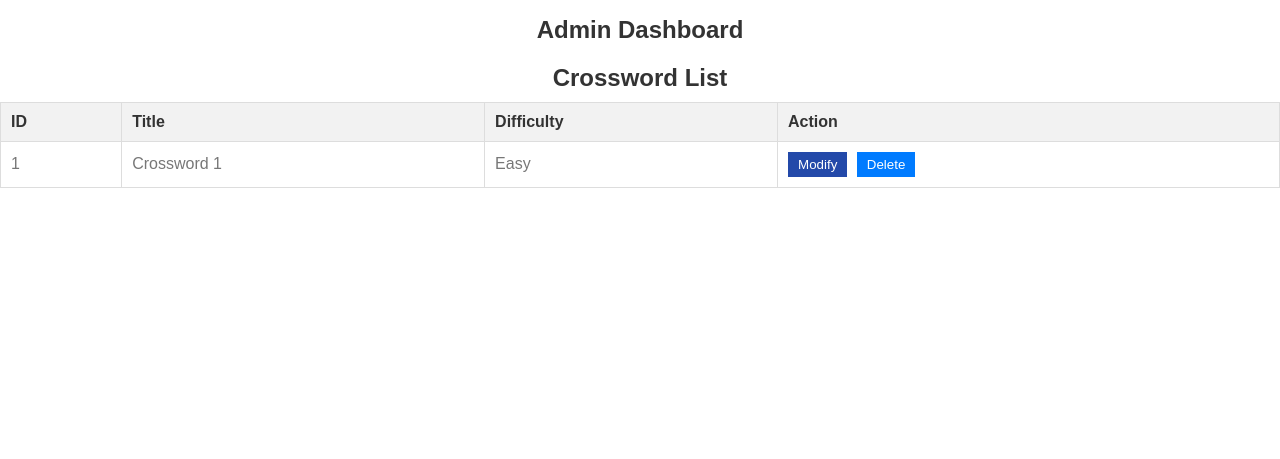
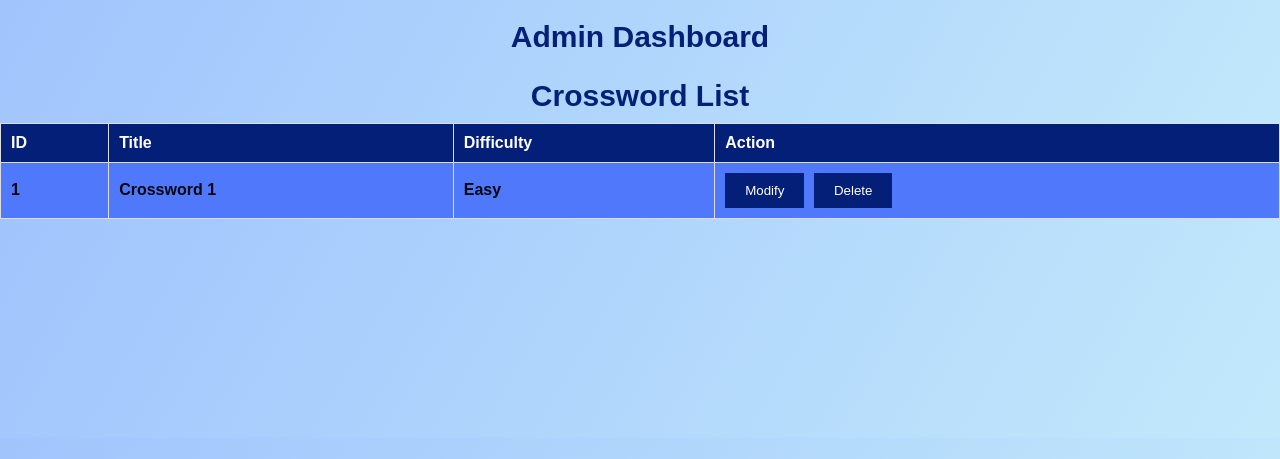
Before and after one commit to Rudra3012/IT314_Project_20, a Django app: page /admin/crosswordList in a window 1280 px wide. Shown: the top 459 px of the page. Run offline with Django 4.2, Linux system fonts and the light colour scheme; parts of the project's set-up code (start-up, migrations or seed data) failed here and were passed over.

Commit message:
crosswordlist.html modified

```diff
--- a/code/IT314_Project_20/templates/Admin/crosswordlist.html
+++ b/code/IT314_Project_20/templates/Admin/crosswordlist.html
@@ -5,7 +5,88 @@
 
 <head>
     <title>Admin Dashboard</title>
-    <link rel="stylesheet" type="text/css" href="{% static "AdminPage/style_1.css" %}">
+    <style>
+        /* Reset default margin and padding */
+        body {
+            background-image: linear-gradient(120deg, #a1c4fd 0%, #c2e9fb 100%);
+            flex-direction: column;
+        }
+
+        body,
+        table {
+            margin: 0;
+            padding: 0;
+            font-family: Arial, sans-serif;
+
+        }
+
+        /* Style for h1 and h2 headings */
+        h1,
+        h2 {
+            font-size: 30px;
+            font-weight: bold;
+            margin-bottom: 10px;
+            color: #031f77;
+            text-align: center;
+        }
+
+        /* Style for the user list and crossword list tables */
+        table {
+            width: 100%;
+            background-color: #031f77;
+            border-collapse: collapse;
+        }
+
+        /* Style for table headers */
+        th {
+            background-color: #031f77;
+            padding: 10px;
+            text-align: left;
+            font-weight: bold;
+            border: 1px solid #ddd;
+            color: #ffff;
+        }
+
+        /* Style for table cells */
+        td {
+            background-color: #5078fb;
+            padding: 10px;
+            border: 1px solid #ddd;
+            color: rgba(0, 0, 0, 0.945);
+            font-weight: bold;
+        }
+
+        /* Style for modify and delete buttons */
+        .modify-btn,
+        .delete-btn {
+            background-color: #031f77;
+            color: #fff;
+            border: #007bff;
+            padding: 10px 20px;
+            margin-right: 5px;
+            cursor: pointer;
+
+        }
+
+        /* Style for modify button */
+        .modify-btn {
+            background-color: #031f77;
+        }
+
+        /* Hover effect for buttons */
+        .modify-btn:hover,
+        .delete-btn:hover {
+            opacity: 0.8;
+        }
+
+        /* Style for container */
+        .container {
+            max-width: 1200px;
+            margin: 0 auto;
+            padding: 20px;
+            background-color: #031f77;
+        }
+    </style>
 </head>
 
 <body>
```
